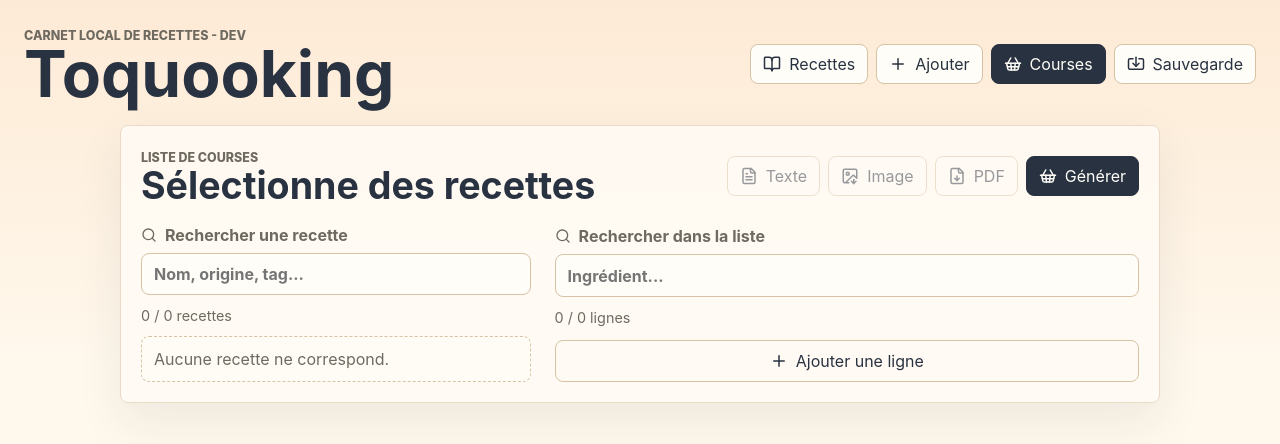
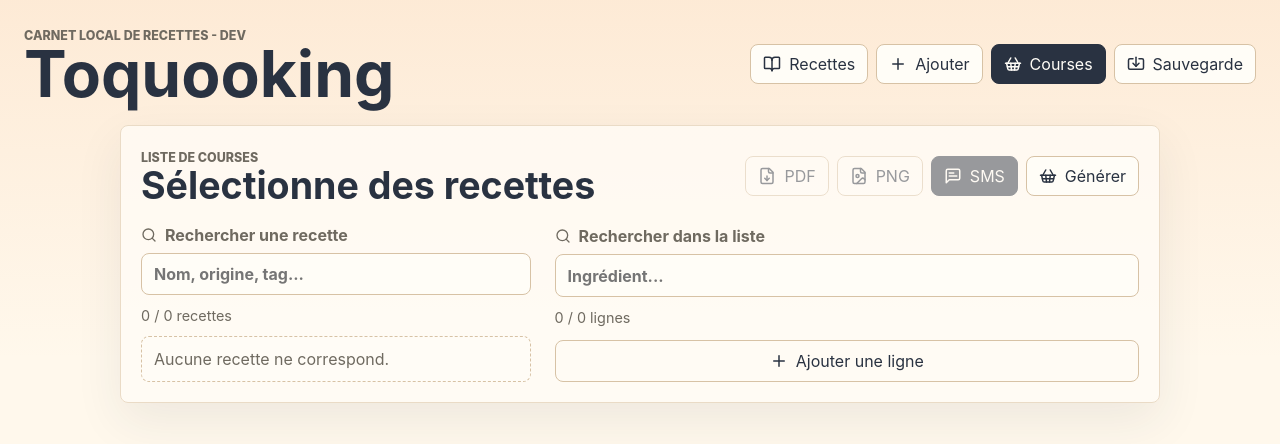
Before and after one commit to AudranBert/ToquookingApp, a React (Vite) app: page / in a window 1280 px wide. Both pictures are taken after a click on the button "Courses". Shown: the top 444 px of the page. Built offline with nearby package versions, Linux system fonts and the light colour scheme.

Commit message:
better export (can share) shopping list

```diff
--- a/src/App.tsx
+++ b/src/App.tsx
@@ -139,7 +139,7 @@ export function App() {
         printRef.current,
         recipeFileName(selectedRecipe, "png"),
         selectedRecipe.name,
-        shareUrl,
+        `Recette Toque: ${selectedRecipe.name}\n${shareUrl}`,
       );
 
       if (result === "downloaded") {
--- a/src/exporters.ts
+++ b/src/exporters.ts
@@ -44,12 +44,12 @@ export async function exportElementAsPng(element: HTMLElement, filename: string)
   downloadBlob(await elementToPngBlob(element), filename);
 }
 
-export async function shareElementAsPng(element: HTMLElement, filename: string, recipeName: string, url: string) {
+export async function shareElementAsPng(element: HTMLElement, filename: string, title: string, text: string) {
   const blob = await elementToPngBlob(element);
   const file = new File([blob], filename, { type: "image/png" });
   const shareData: ShareData = {
-    title: recipeName,
-    text: `Recette Toque: ${recipeName}\n${url}`,
+    title,
+    text,
     files: [file],
   };
 
@@ -65,16 +65,12 @@ export async function exportElementAsPdf(element: HTMLElement, filename: string)
   downloadBlob(await elementToPdfBlob(element), filename);
 }
 
-export function exportTextFile(text: string, filename: string) {
-  downloadBlob(new Blob([text], { type: "text/plain;charset=utf-8" }), filename);
-}
-
-export async function shareElementAsPdf(element: HTMLElement, filename: string, recipeName: string) {
+export async function shareElementAsPdf(element: HTMLElement, filename: string, title: string, text = `Recette Toque: ${title}`) {
   const blob = await elementToPdfBlob(element);
   const file = new File([blob], filename, { type: "application/pdf" });
   const shareData: ShareData = {
-    title: recipeName,
-    text: `Recette Toque: ${recipeName}`,
+    title,
+    text,
     files: [file],
   };
 
@@ -96,7 +92,7 @@ export function recipeFileName(recipe: Recipe, extension: "pdf" | "png" | "json"
   return `${slug || "recette"}.${extension}`;
 }
 
-export function basicFileName(label: string, extension: "pdf" | "png" | "txt") {
+export function basicFileName(label: string, extension: "pdf" | "png") {
   const slug = label
     .toLowerCase()
     .normalize("NFD")
--- a/src/screens/ShoppingScreen.tsx
+++ b/src/screens/ShoppingScreen.tsx
@@ -1,7 +1,7 @@
 import type { Dispatch, SetStateAction } from "react";
 import { useMemo, useRef, useState } from "react";
-import { FileDown, FileText, ImageDown, Plus, Search, ShoppingBasket } from "lucide-react";
-import { basicFileName, exportElementAsPdf, exportElementAsPng, exportTextFile } from "../exporters";
+import { FileDown, FileImage, MessageSquareText, Plus, Search, ShoppingBasket } from "lucide-react";
+import { basicFileName, shareElementAsPdf, shareElementAsPng } from "../exporters";
 import type { Recipe, ShoppingItem } from "../types";
 import { normalizeText } from "../utils/text";
 
@@ -57,32 +57,55 @@ export function ShoppingScreen({
     [recipes, selectedRecipeIds],
   );
   const exportDate = new Intl.DateTimeFormat("fr-FR", { dateStyle: "long" }).format(new Date());
-  const exportFilename = basicFileName("liste de courses", "txt").replace(".txt", "");
+  const exportFilename = basicFileName("liste de courses", "png").replace(".png", "");
   const canExport = items.length > 0;
 
-  async function handleExportText() {
+  async function handleShareText() {
     if (!canExport) return;
-    exportTextFile(formatShoppingListText(items, selectedRecipes, exportDate), `${exportFilename}.txt`);
-    onStatus("Liste de courses telechargee en texte.");
-  }
-
-  async function handleExportImage() {
-    if (!exportRef.current || !canExport) return;
     try {
-      await exportElementAsPng(exportRef.current, `${exportFilename}.png`);
-      onStatus("Image de la liste de courses telechargee.");
-    } catch {
-      onStatus("L'export image n'a pas abouti.");
+      const result = await shareShoppingListText(formatShoppingListText(items, selectedRecipes, exportDate));
+      if (result === "copied") onStatus("Texte de la liste de courses copie.");
+      if (result === "sms") onStatus("Ouverture de l'app SMS.");
+      if (result === "manual") onStatus("Texte pret a copier.");
+    } catch (error) {
+      if (error instanceof DOMException && error.name === "AbortError") return;
+      onStatus("Le partage texte n'a pas abouti.");
     }
   }
 
-  async function handleExportPdf() {
+  async function handleShareImage() {
     if (!exportRef.current || !canExport) return;
     try {
-      await exportElementAsPdf(exportRef.current, `${exportFilename}.pdf`);
-      onStatus("PDF de la liste de courses telecharge.");
-    } catch {
-      onStatus("L'export PDF n'a pas abouti.");
+      const result = await shareElementAsPng(
+        exportRef.current,
+        `${exportFilename}.png`,
+        "Liste de courses",
+        "Liste de courses Toque",
+      );
+      if (result === "downloaded") {
+        onStatus("PNG telecharge. Le partage natif n'est pas disponible sur cet appareil.");
+      }
+    } catch (error) {
+      if (error instanceof DOMException && error.name === "AbortError") return;
+      onStatus("Le partage n'a pas abouti.");
+    }
+  }
+
+  async function handleSharePdf() {
+    if (!exportRef.current || !canExport) return;
+    try {
+      const result = await shareElementAsPdf(
+        exportRef.current,
+        `${exportFilename}.pdf`,
+        "Liste de courses",
+        "Liste de courses Toque",
+      );
+      if (result === "downloaded") {
+        onStatus("PDF telecharge. Le partage natif n'est pas disponible sur cet appareil.");
+      }
+    } catch (error) {
+      if (error instanceof DOMException && error.name === "AbortError") return;
+      onStatus("Le partage PDF n'a pas abouti.");
     }
   }
 
@@ -94,16 +117,16 @@ export function ShoppingScreen({
           <h2>Sélectionne des recettes</h2>
         </div>
         <div className="action-bar">
-          <button className="button" onClick={handleExportText} disabled={!canExport} title="Exporter en texte">
-            <FileText size={18} /> Texte
-          </button>
-          <button className="button" onClick={handleExportImage} disabled={!canExport} title="Exporter en image PNG">
-            <ImageDown size={18} /> Image
-          </button>
-          <button className="button" onClick={handleExportPdf} disabled={!canExport} title="Exporter en PDF">
+          <button className="button" onClick={handleSharePdf} disabled={!canExport} title="Exporter en PDF">
             <FileDown size={18} /> PDF
           </button>
-          <button className="button button--primary" onClick={onGenerate}>
+          <button className="button" onClick={handleShareImage} disabled={!canExport} title="Partager ou telecharger le PNG">
+            <FileImage size={18} /> PNG
+          </button>
+          <button className="button button--primary" onClick={handleShareText} disabled={!canExport} title="Partager par SMS">
+            <MessageSquareText size={18} /> SMS
+          </button>
+          <button className="button" onClick={onGenerate}>
             <ShoppingBasket size={18} /> Générer
           </button>
         </div>
@@ -244,3 +267,56 @@ function formatShoppingListText(items: ShoppingItem[], recipes: Recipe[], export
 
   return `${lines.join("\n")}\n`;
 }
+
+async function shareShoppingListText(text: string) {
+  if (navigator.share) {
+    try {
+      await navigator.share({ title: "Liste de courses", text });
+      return "shared";
+    } catch (error) {
+      if (error instanceof DOMException && error.name === "AbortError") throw error;
+    }
+  }
+
+  if (isLikelyMobile()) {
+    window.location.href = `sms:?&body=${encodeURIComponent(text)}`;
+    return "sms";
+  }
+
+  try {
+    await copyText(text);
+    return "copied";
+  } catch {
+    window.prompt("Copie le texte de la liste de courses :", text);
+    return "manual";
+  }
+}
+
+async function copyText(text: string) {
+  if (navigator.clipboard?.writeText) {
+    try {
+      await navigator.clipboard.writeText(text);
+      return;
+    } catch {
+      // Fall through for browsers that expose the Clipboard API but block it.
+    }
+  }
+
+  const textarea = document.createElement("textarea");
+  textarea.value = text;
+  textarea.setAttribute("readonly", "");
+  textarea.style.position = "fixed";
+  textarea.style.left = "-10000px";
+  document.body.append(textarea);
+  textarea.select();
+
+  try {
+    if (!document.execCommand("copy")) throw new Error("Copy failed");
+  } finally {
+    textarea.remove();
+  }
+}
+
+function isLikelyMobile() {
+  return /Android|iPhone|iPad|iPod/i.test(navigator.userAgent);
+}
```
